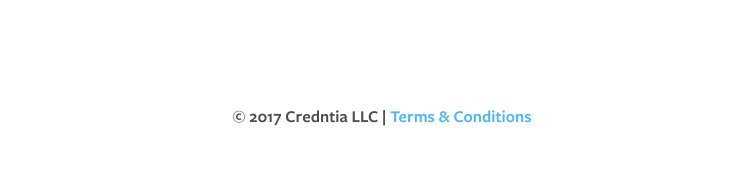
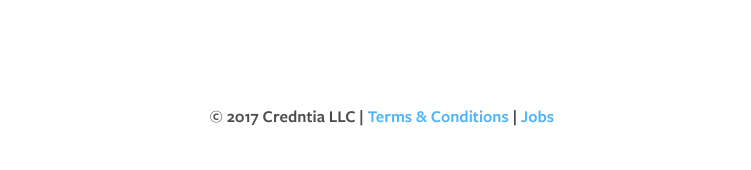
Before and after one commit to Credntia/credntia.github.io, a Jekyll site: the page built from index.md, in a window 1280 px wide. Shown: the part 1055-1225 px from the top of the page, without its empty margins (258-1009 px from the left). Built offline with Jekyll 4.4.1, drawn with Linux system fonts in a browser that asks for light colours; a script that is not in the unit is left out.

Commit message:
Added a Jobs link to the website

```diff
--- a/_includes/footer.html
+++ b/_includes/footer.html
@@ -1,6 +1,7 @@
 <footer class="gap-top">
 	<h6 class="copyright">
 		{{ site.copyright | escape }} |
-		<a class="termsLink" href="{{ "/terms-conditions" | relative_url }}">Terms &amp; Conditions</a>
+		<a href="{{ "/terms-conditions" | relative_url }}" target="_blank" class="termsLink" >Terms &amp; Conditions</a> |
+		<a href="https://angel.co/credntia/jobs" target="_blank" class="termsLink" >Jobs</a>
 	</h6>
 </footer>
```
